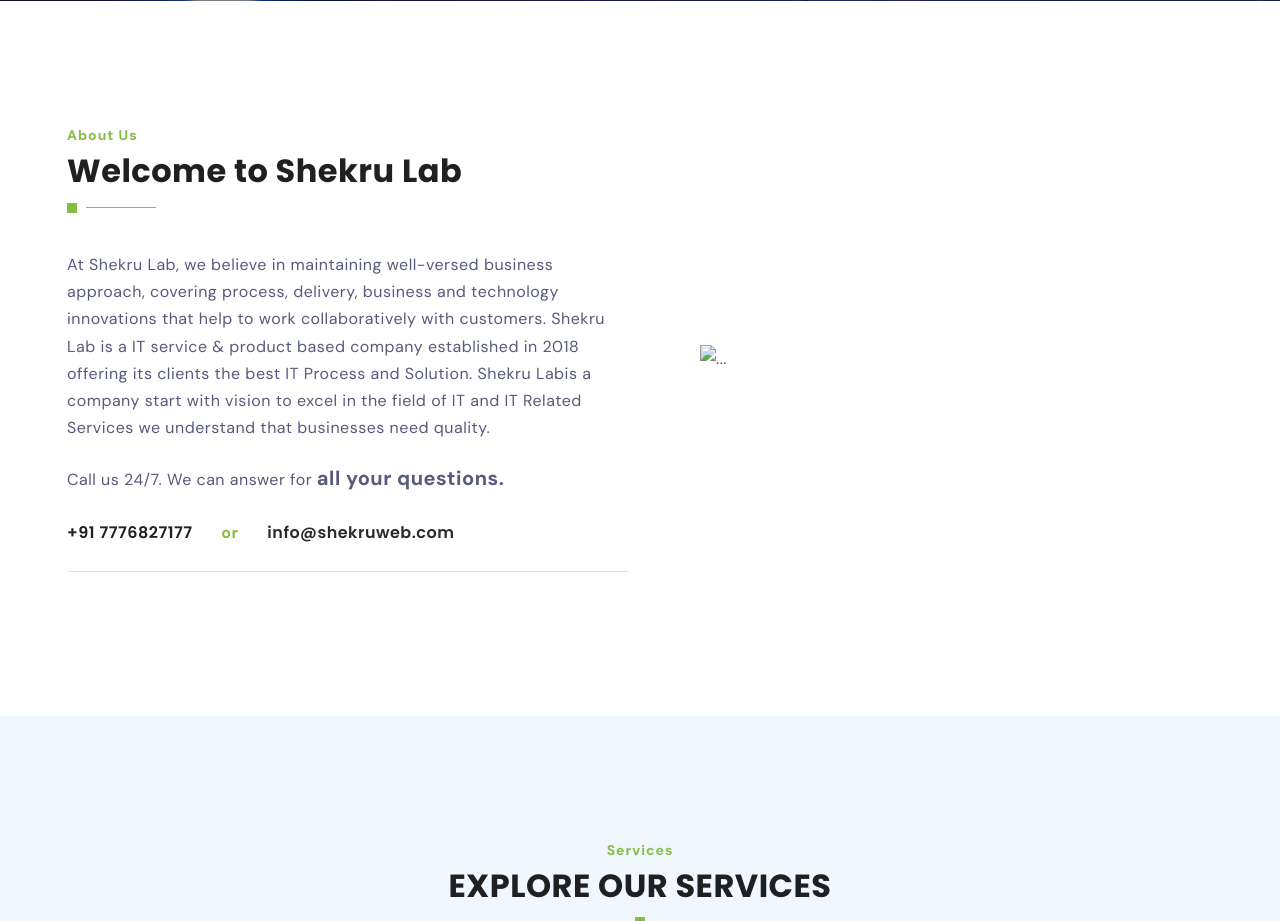
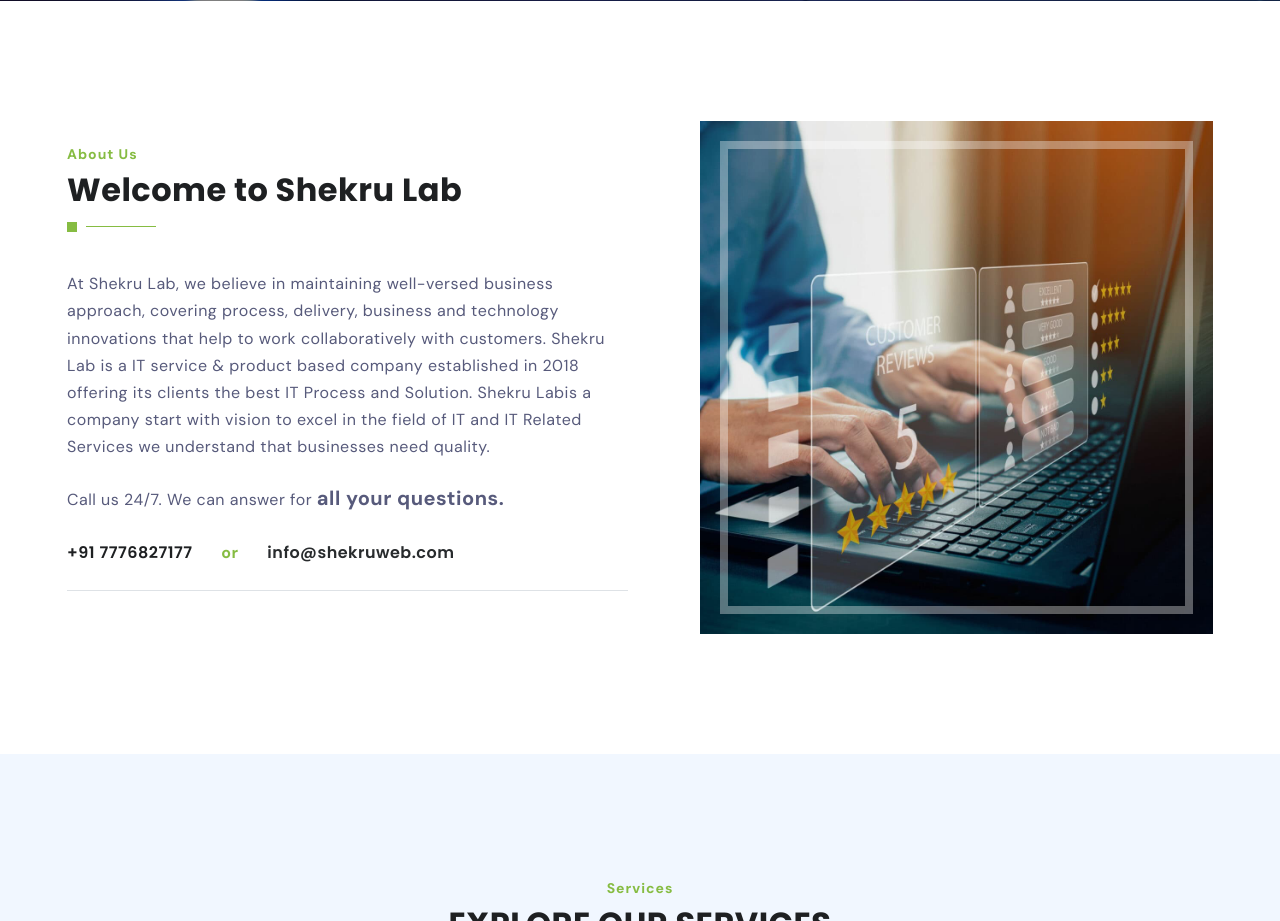
Before and after one commit to Santosh-Mhetre/Santosh-Mhetre.github.io, a plain HTML site: page index.html in a window 1280 px wide. Shown: the part 1060-1981 px from the top of the page. Drawn offline with Linux system fonts and the light colour scheme; files that its build step writes are made by us from their sources; files whose address does not match are found by name; a web font is replaced by a local one.

Commit message:
Update index.html

```diff
--- a/index.html
+++ b/index.html
@@ -367,7 +367,7 @@
                     </div>
                     <div class="col-lg-6 d-none d-lg-block">
                         <div class="about-ceo ms-lg-5">
-                            <img src="img/content/slice-2.png" alt="...">
+                            <img src="crizal.websitelayout.net/img/content/slice-2.png" alt="...">
                             <div class="inner-border"></div>
                         </div>
                     </div>
```
